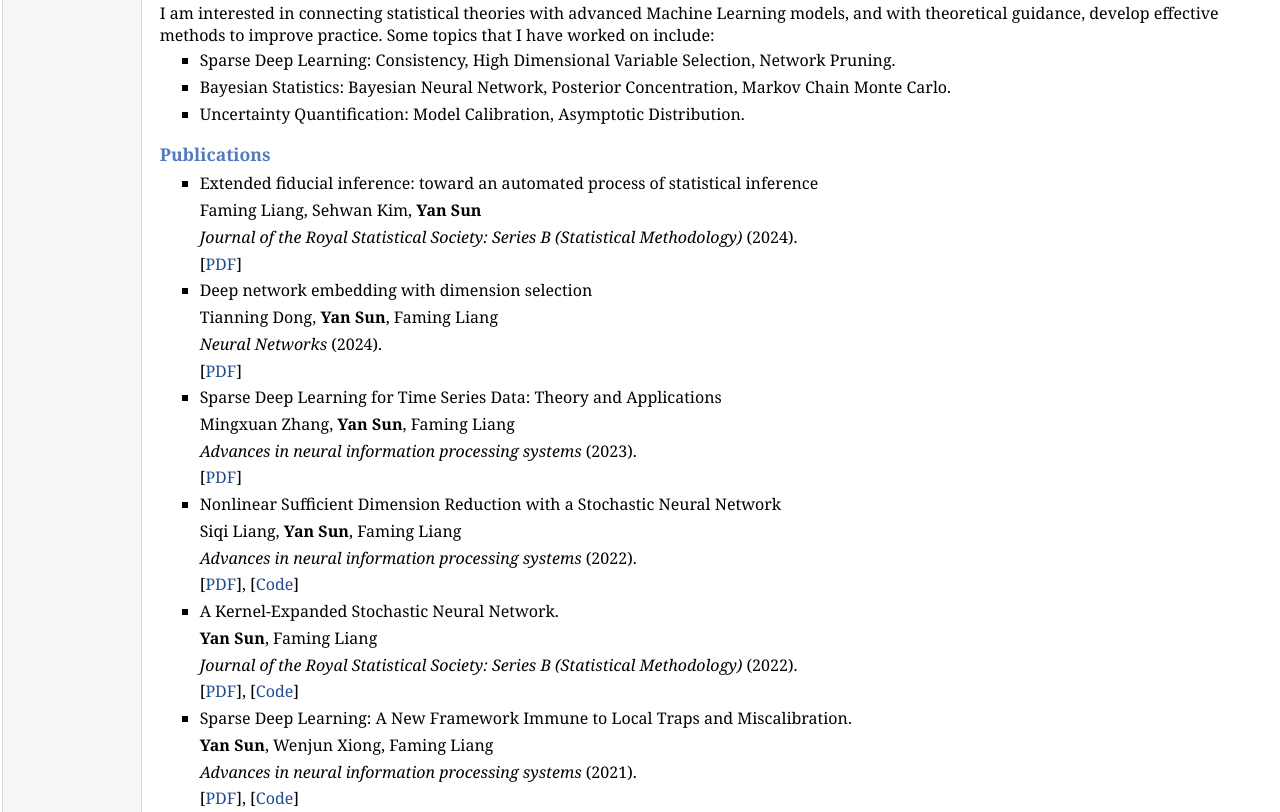
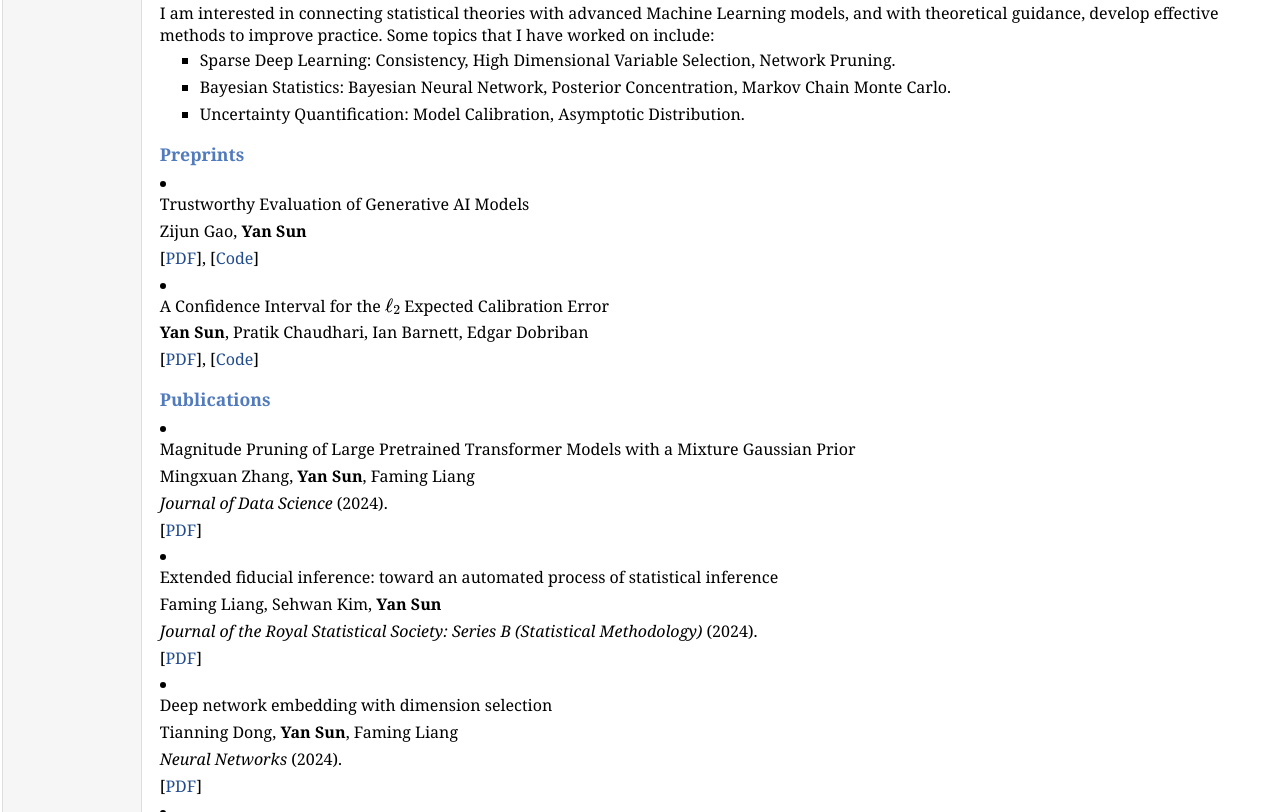
Before and after one commit to sylydya/sylydya.github.io, a plain HTML site: page index.html in a window 1280 px wide. Shown: the part 540-1352 px from the top of the page. Drawn offline with nearby package versions, Linux system fonts and the light colour scheme.

Commit message:
update papers

```diff
--- a/index.html
+++ b/index.html
@@ -7,13 +7,17 @@
         <link rel="stylesheet" href="jemdoc.css" type="text/css"/>
         <title>Yan Sun's Personal Website</title>
     </head>
-
+    <script type="text/javascript" async
+    src="https://polyfill.io/v3/polyfill.min.js?features=es6"></script>
+    <script type="text/javascript" async
+        src="https://cdn.jsdelivr.net/npm/mathjax@3/es5/tex-mml-chtml.js"></script>
     <body>
         <table summary="Table for page layout." id="tlayout">
             <tr valign="top">
                 <td id="layout-menu">
                     <div class="menu-category">Menu</div>
                     <div class="menu-item"><a href="index.html" class="current">Home</a></div>
+                    <div class="menu-item"><a href="files/CV.pdf">CV</a></div>
                     <div class="menu-item"><a href="https://scholar.google.com/citations?user=NC1KaRwAAAAJ&hl=en">Google Scholar</a></div>
                     <div class="menu-item"><a href="https://github.com/sylydya">GitHub</a></div>
                     <div class="menu-item"><a href="https://www.linkedin.com/in/yan-sun-2aab73141/">LinkedIn</a></div>
@@ -54,8 +58,27 @@
                         <li><p>Uncertainty Quantification: Model Calibration, Asymptotic Distribution.</p>
                     </li>
                     </ul>
+                    <h3>Preprints </h3>
+                    <li><p>Trustworthy Evaluation of Generative AI Models</p>
+                    </p>Zijun Gao, <b>Yan Sun</b></p>
+                    </p>
+                        [<a href="https://arxiv.org/abs/2501.18897">PDF</a>],
+                        [<a href="https://github.com/sylydya/compare-generative-models">Code</a>]
+                    </p>
+                    </li>
+                    <li><p>A Confidence Interval for the \( {\ell_2} \) Expected Calibration Error</p>
+                    </p><b>Yan Sun</b>, Pratik Chaudhari, Ian Barnett, Edgar Dobriban</p>
+                    </p>
+                        [<a href="https://arxiv.org/abs/2408.08998">PDF</a>],
+                        [<a href="https://github.com/sylydya/CI-ECE">Code</a>]
+                    </p>
+                    </li>
                     <h3>Publications </h3>
-                    <ul>
+                    <li><p>Magnitude Pruning of Large Pretrained Transformer Models with a Mixture Gaussian Prior</p>
+                    </p>Mingxuan Zhang, <b>Yan Sun</b>, Faming Liang</p>
+                    </p><i> Journal of Data Science</i> (2024).</p>
+                    </p>[<a href="https://jds-online.org/journal/JDS/article/1394/info">PDF</a>]</p>
+                    </li>
                     <li><p>Extended fiducial inference: toward an automated process of statistical inference</p>
                     </p>Faming Liang, Sehwan Kim, <b>Yan Sun</b></p>
                     </p><i> Journal of the Royal Statistical Society: Series B (Statistical Methodology)</i> (2024).</p>
```
Also changed, not shown: 1 other file.
